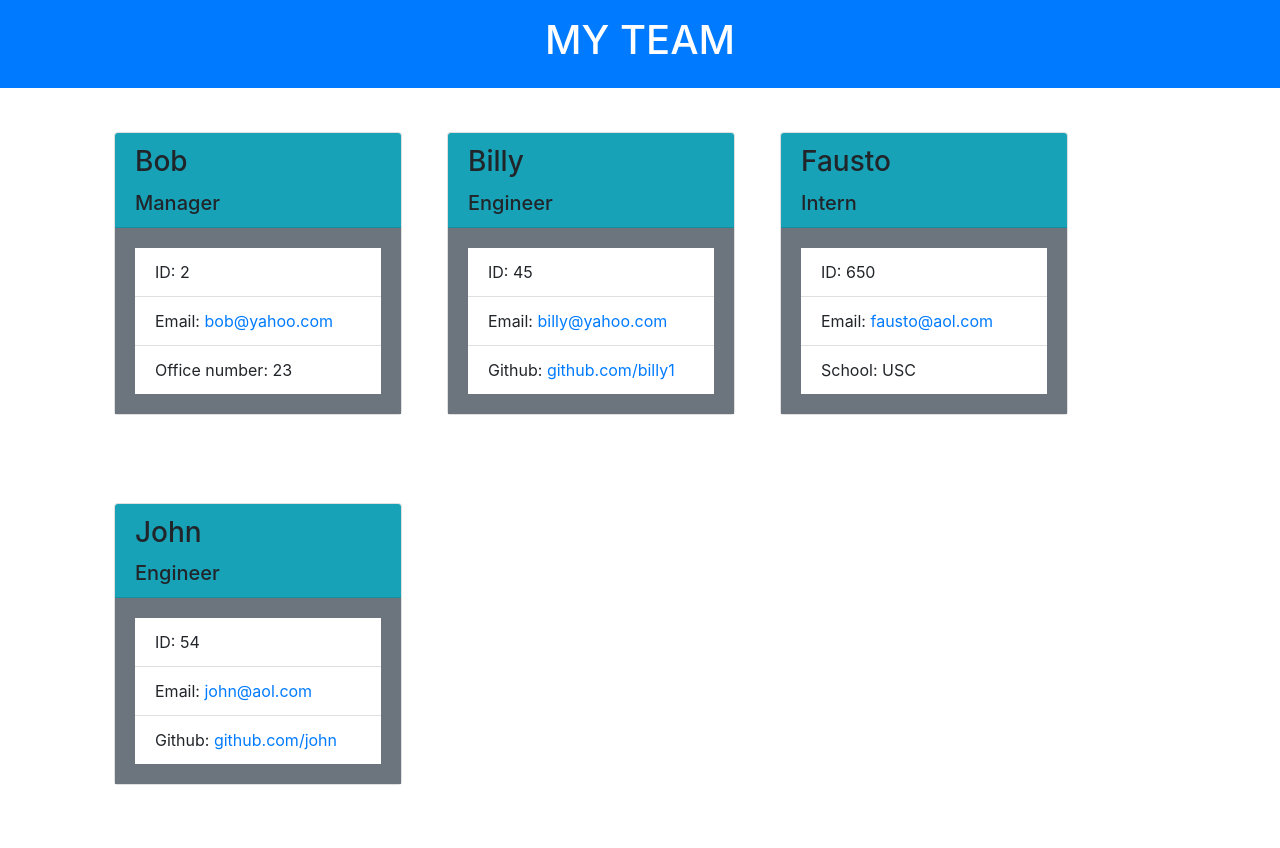
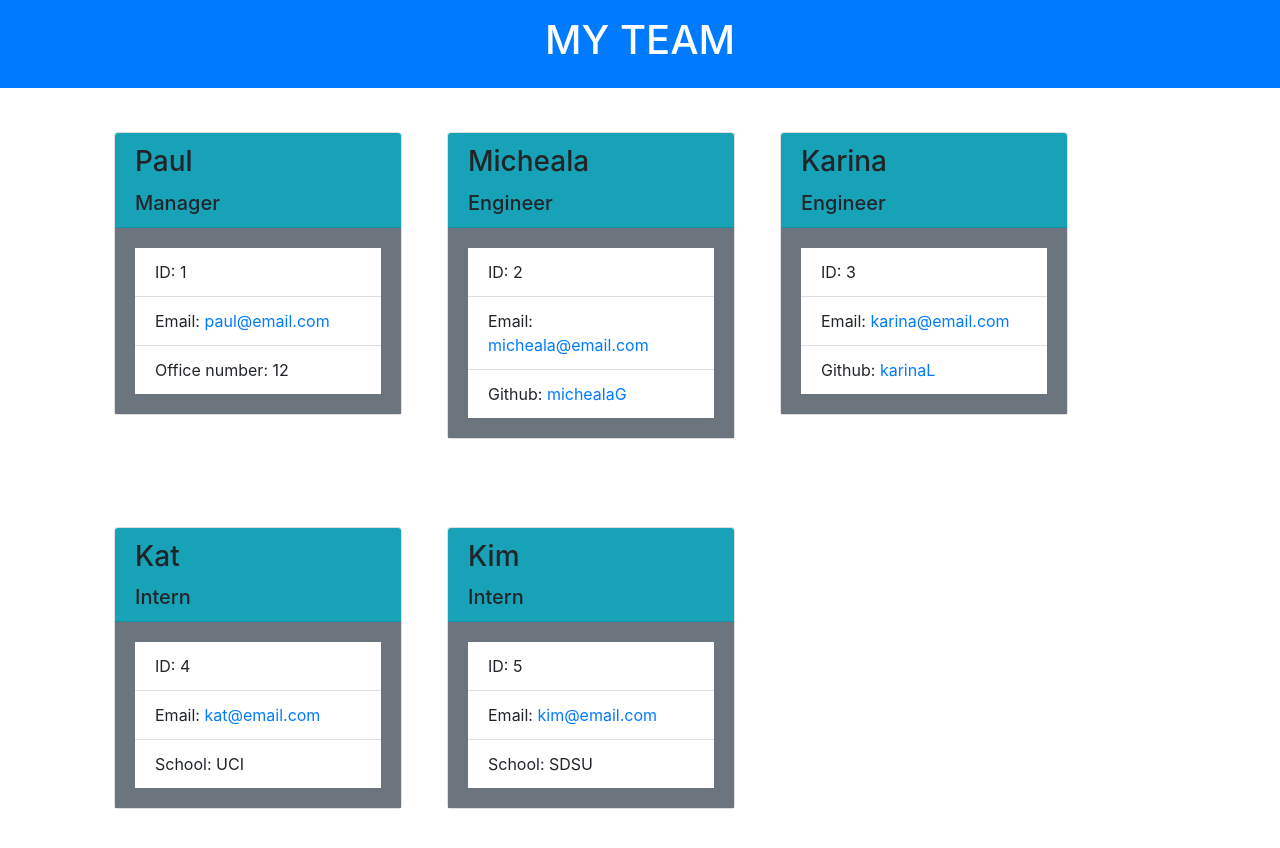
Before and after one commit to paolaxjean/my-team-profile-generator, a website: page index.html in a window 1280 px wide. Drawn offline with nearby package versions, Linux system fonts and the light colour scheme.

Commit message:
updated html file

```diff
--- a/index.html
+++ b/index.html
@@ -15,56 +15,70 @@
    <div class="col-sm-3 m-4 p-3 ">
       <div class="card m-1 shadow" style="width: 18rem">
       <div class='card-header bg-info'>
-        <h3 class="card-title">Bob</h3>
+        <h3 class="card-title">Paul</h3>
         <h5 class="card-text"><i class="fa fa-laptop"></i> Manager</h6>
       </div>
       <div class="card-body bg-secondary">
         <ul class="list-group list-group-flush">
-          <li class="list-group-item">ID: 2</li>
-          <li class="list-group-item">Email: <a href="">bob@yahoo.com</a></li>
-          <li class="list-group-item">Office number: 23</li>
+          <li class="list-group-item">ID: 1</li>
+          <li class="list-group-item">Email: <a href="">paul@email.com</a></li>
+          <li class="list-group-item">Office number: 12</li>
         </ul>
       </div>
     </div>
     </div><div class="col-sm-3 m-4 p-3 ">
       <div class="card m-1 shadow" style="width: 18rem">
       <div class='card-header bg-info'>
-        <h3 class="card-title">Billy</h3>
+        <h3 class="card-title">Micheala</h3>
         <h5 class="card-text"><i class="fa fa-laptop"></i> Engineer</h6>
       </div>
       <div class="card-body bg-secondary">
         <ul class="list-group list-group-flush">
-          <li class="list-group-item">ID: 45</li>
-          <li class="list-group-item">Email: <a href="">billy@yahoo.com</a></li>
-          <li class="list-group-item">Github: <a href="">github.com/billy1</a></li>
+          <li class="list-group-item">ID: 2</li>
+          <li class="list-group-item">Email: <a href="">micheala@email.com</a></li>
+          <li class="list-group-item">Github: <a href="">michealaG</a></li>
         </ul>
       </div>
     </div>
     </div><div class="col-sm-3 m-4 p-3 ">
       <div class="card m-1 shadow" style="width: 18rem">
       <div class='card-header bg-info'>
-        <h3 class="card-title">Fausto</h3>
-        <h5 class="card-text"><i class="fa fa-laptop"></i> Intern</h6>
+        <h3 class="card-title">Karina</h3>
+        <h5 class="card-text"><i class="fa fa-laptop"></i> Engineer</h6>
       </div>
       <div class="card-body bg-secondary">
         <ul class="list-group list-group-flush">
-          <li class="list-group-item">ID: 650</li>
-          <li class="list-group-item">Email: <a href="">fausto@aol.com</a></li>
-          <li class="list-group-item">School: USC</li>
+          <li class="list-group-item">ID: 3</li>
+          <li class="list-group-item">Email: <a href="">karina@email.com</a></li>
+          <li class="list-group-item">Github: <a href="">karinaL</a></li>
         </ul>
       </div>
     </div>
     </div><div class="col-sm-3 m-4 p-3 ">
       <div class="card m-1 shadow" style="width: 18rem">
       <div class='card-header bg-info'>
-        <h3 class="card-title">John</h3>
-        <h5 class="card-text"><i class="fa fa-laptop"></i> Engineer</h6>
+        <h3 class="card-title">Kat</h3>
+        <h5 class="card-text"><i class="fa fa-laptop"></i> Intern</h6>
       </div>
       <div class="card-body bg-secondary">
         <ul class="list-group list-group-flush">
-          <li class="list-group-item">ID: 54</li>
-          <li class="list-group-item">Email: <a href="">john@aol.com</a></li>
-          <li class="list-group-item">Github: <a href="">github.com/john</a></li>
+          <li class="list-group-item">ID: 4</li>
+          <li class="list-group-item">Email: <a href="">kat@email.com</a></li>
+          <li class="list-group-item">School: UCI</li>
+        </ul>
+      </div>
+    </div>
+    </div><div class="col-sm-3 m-4 p-3 ">
+      <div class="card m-1 shadow" style="width: 18rem">
+      <div class='card-header bg-info'>
+        <h3 class="card-title">Kim</h3>
+        <h5 class="card-text"><i class="fa fa-laptop"></i> Intern</h6>
+      </div>
+      <div class="card-body bg-secondary">
+        <ul class="list-group list-group-flush">
+          <li class="list-group-item">ID: 5</li>
+          <li class="list-group-item">Email: <a href="">kim@email.com</a></li>
+          <li class="list-group-item">School: SDSU</li>
         </ul>
       </div>
     </div>
```
Also changed, not shown: index.js (+9 -6 lines), dist/generateHTML.js (added), 1 other file.
